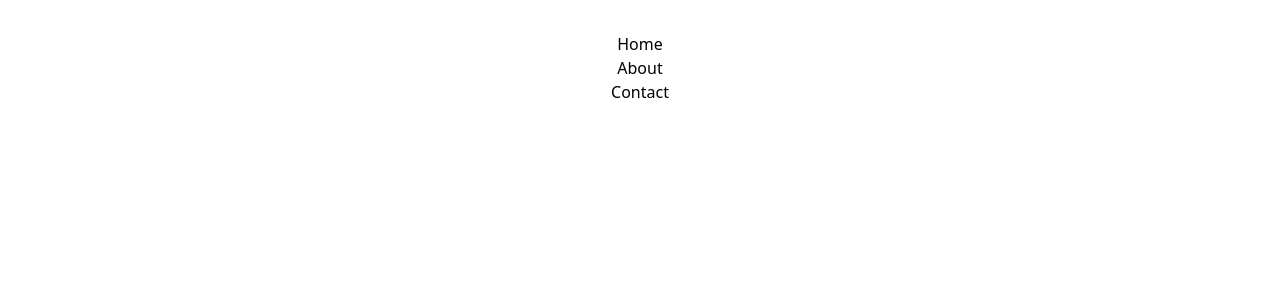
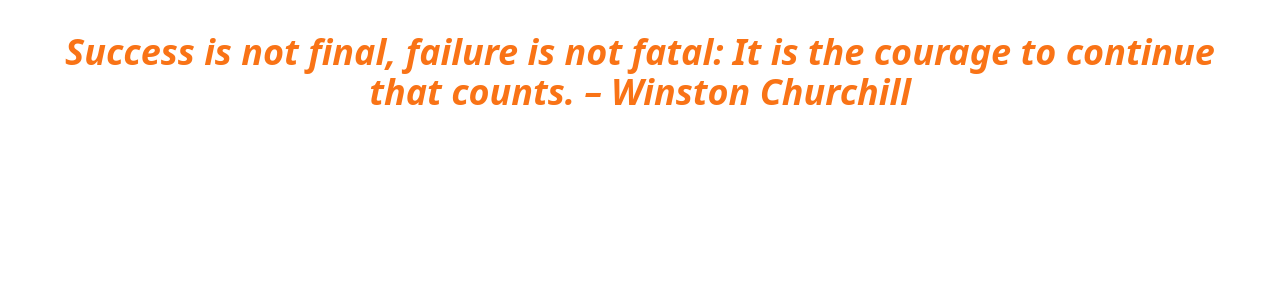
Before and after one commit to gopallchoudhary/React-30-days, a React (Vite) app: page / in a window 1280 px wide. Shown: the top 300 px of the page. Built offline with nearby package versions, Linux system fonts and the light colour scheme.

Commit message:
added day-10

```diff
--- /dev/null
+++ b/src/Ten.jsx
@@ -0,0 +1,29 @@
+import React, { useState } from "react";
+import "./App.css";
+
+function Ten() {
+  const quotes = [
+    "The best way to predict the future is to create it. – Peter Drucker",
+    "Success is not final, failure is not fatal: It is the courage to continue that counts. – Winston Churchill",
+    "In the end, we will remember not the words of our enemies, but the silence of our friends. – Martin Luther King Jr.",
+    "What lies behind us and what lies before us are tiny matters compared to what lies within us. – Ralph Waldo Emerson",
+    "Your time is limited, don’t waste it living someone else’s life. – Steve Jobs",
+    "It always seems impossible until it’s done. – Nelson Mandela",
+    "Strive not to be a success, but rather to be of value. – Albert Einstein",
+    "Believe you can and you’re halfway there. – Theodore Roosevelt",
+    "Don’t watch the clock; do what it does. Keep going. – Sam Levenson",
+    "The only way to do great work is to love what you do. – Steve Jobs",
+  ];
+  const randomIndex = Math.floor(Math.random() * quotes.length);
+  const quote = quotes[randomIndex]
+
+  return (
+    <div>
+      <h1 className="text-4xl font-semibold text-orange-500 italic">
+        {quote}
+      </h1>
+    </div>
+  );
+}
+
+export default Ten;
--- a/src/main.jsx
+++ b/src/main.jsx
@@ -11,6 +11,7 @@ import Six from "./Six.jsx";
 import Seven from "./Seven.jsx";
 import Eight from "./Eight.jsx";
 import Nine from "./Nine.jsx";
+import Ten from "./Ten.jsx";
 
 createRoot(document.getElementById("root")).render(
   <>
@@ -23,6 +24,7 @@ createRoot(document.getElementById("root")).render(
     {/* <Six/> */}
     {/* <Seven/> */}
     {/* <Eight/> */}
-    <Nine/>
+    {/* <Nine/> */}
+    <Ten/>
   </>
 );
```
